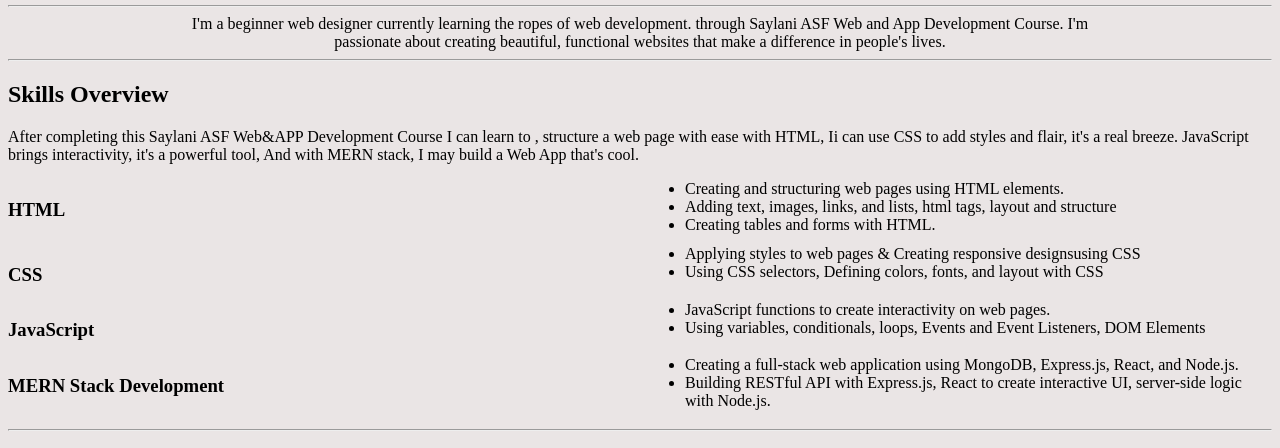
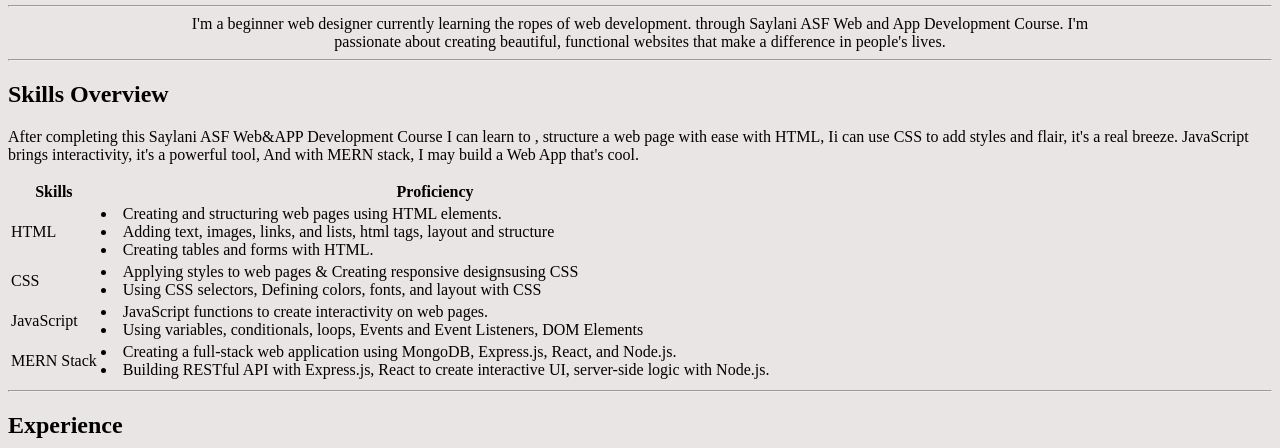
Before and after one commit to Aadi-Rana/helloworld, a plain HTML site: page firstcv.html in a window 1280 px wide. Shown: the part 347-795 px from the top of the page. Drawn offline with Linux system fonts and the light colour scheme.

Commit message:
1st cv amended with Table Elements

```diff
--- a/firstcv.html
+++ b/firstcv.html
@@ -38,37 +38,39 @@
            JavaScript brings interactivity, it's a powerful tool,
            And with MERN stack, I may build a Web App that's cool.</p>
 
-
-    <div style="column-count: 2; column-gap: 10px;">
-        <h3>HTML</h3>
-            <ul>
-                <li>Creating and structuring web pages using HTML elements.</li>
+    <table>
+        <tr>
+            <th>Skills</th>
+            <th>Proficiency</th>
+        </tr>
+        <tr>
+            <td>HTML</td>
+            <td><li>Creating and structuring web pages using HTML elements.</li>
                 <li>Adding text, images, links, and lists, html tags, layout and structure</li>
                 <li>Creating tables and forms with HTML.</li>
-            </ul>
-    </div>
-    <div style="column-count: 2; column-gap: 10px;">
-        <h3>CSS</h3>
-                <ul>
-                    <li>Applying styles to web pages & Creating responsive designsusing CSS</li>
-                    <li>Using CSS selectors, Defining colors, fonts, and layout with CSS</li>
-                </ul>
-    </div>
-    <div style="column-count: 2; column-gap: 10px;">
-        <h3>JavaScript</h3>
-                <ul>
-                     <li>JavaScript functions to create interactivity on web pages.</li>
-                     <li>Using variables, conditionals, loops, Events and Event Listeners, DOM Elements</li>
-                </ul>
-        </div>
-        <div style="column-count: 2; column-gap: 10px;">
-            <h3>MERN Stack Development</h3>
-                 <ul>
-                     <li>Creating a full-stack web application using MongoDB, Express.js, React, and Node.js.</li>
-                     <li>Building RESTful API with Express.js, React to create interactive UI, server-side logic with Node.js.</li>
-                </ul>
-        </div>
-                <hr>
+            </td>
+        </tr>
+        <tr>
+            <td>CSS</td>
+            <td><li>Applying styles to web pages & Creating responsive designsusing CSS</li>
+                <li>Using CSS selectors, Defining colors, fonts, and layout with CSS</li>
+            </td>
+        </tr>
+        <tr>
+            <td>JavaScript</td>
+            <td><li>JavaScript functions to create interactivity on web pages.</li>
+                <li>Using variables, conditionals, loops, Events and Event Listeners, DOM Elements</li>
+            </td>
+        </tr>
+        <tr>
+            <td>MERN Stack</td>
+            <td>
+                <li>Creating a full-stack web application using MongoDB, Express.js, React, and Node.js.</li>
+                <li>Building RESTful API with Express.js, React to create interactive UI, server-side logic with Node.js.</li>
+            </td>
+        </tr>
+    </table>
+       <hr>
     <h2>Experience</h2>
     <p>Currently working on my own personal learning experience to develp website to showcase my skills
     and projects. I will have an experience in Completing a course project. I will design and developed a responsive website / Web App for AskWise or fictional Grocery Delivery Store
```
Also changed, not shown: 1stcv.html (added).
